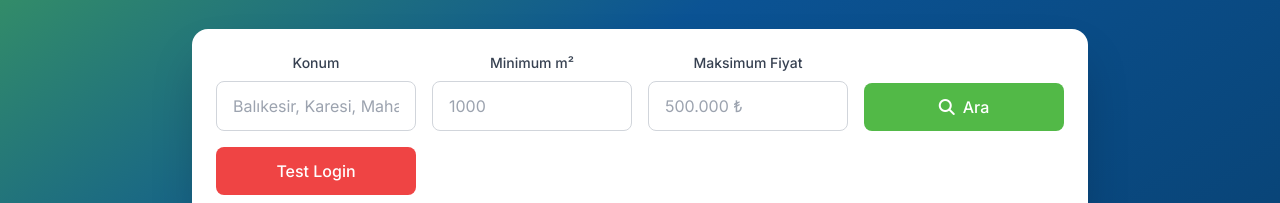
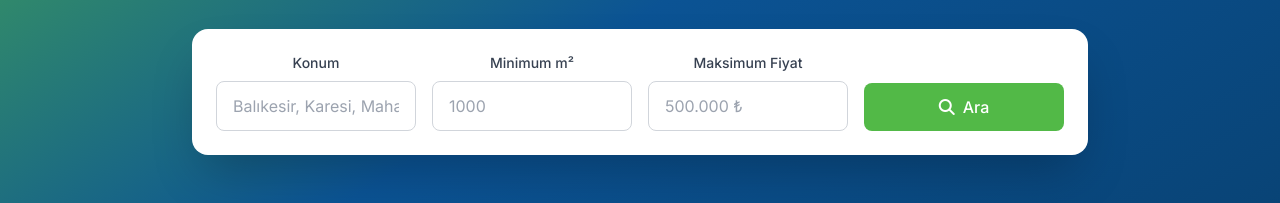
Before and after one commit to gelevun/arsarazi, a website: page index.html in a window 1280 px wide. Shown: the part 387-590 px from the top of the page. Drawn offline with nearby package versions, Linux system fonts and the light colour scheme; no server answers.

Commit message:
Test login butonu ve fonksiyonu kaldırıldı

```diff
--- a/index.html
+++ b/index.html
@@ -159,9 +159,6 @@
                         </div>
                                         <button id="searchBtn" class="bg-primary-green text-white px-8 py-3 rounded-lg font-medium hover:bg-green-dark transition-colors">
                     <i class="fas fa-search mr-2"></i>Ara
-                </button>
-                <button onclick="testLogin()" class="bg-red-500 text-white px-4 py-3 rounded-lg font-medium hover:bg-red-600 transition-colors">
-                    Test Login
                 </button>
                     </div>
                 </div>
@@ -710,12 +707,6 @@
             }
         }
 
-        // Test login function
-        function testLogin() {
-            console.log('Test login function called!');
-            handleLoginClick();
-        }
-
         // Handle login button click
         function handleLoginClick() {
             console.log('handleLoginClick function called!');
```
